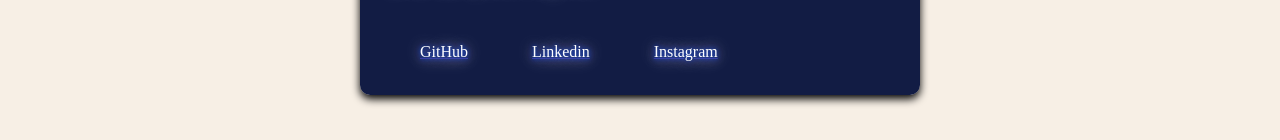
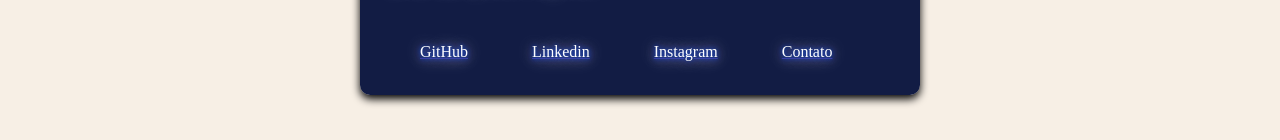
Before and after one commit to souzabweatriz/site-simples, a plain HTML site: page sobre.html in a window 1280 px wide. Shown: the part 761-901 px from the top of the page. Drawn offline with Linux system fonts and the light colour scheme.

Commit message:
feat: add link

```diff
--- a/sobre.html
+++ b/sobre.html
@@ -13,6 +13,7 @@
             <a href="index.html">Início</a></li>
             <a href="sobre.html">Sobre</a></li>
             <a href="contato.html">Contato</a></li>
+
         </ul>
     </header>
     <main>
@@ -26,6 +27,7 @@
             <a href="https://github.com/souzabweatriz">GitHub</a>
             <a href="https://www.linkedin.com/in/ana-beatriz-de-souza-745b222b1/">Linkedin</a>
             <a href="https://www.instagram.com/souzabweatriz_/profilecard/?igsh=MWUzaHFrOTh5N2prZA==">Instagram</a>
+            <a href="https://souzabweatriz.github.io/site-simples/contato.html">Contato</a>
         </div>
         </div>
     </main>
```
